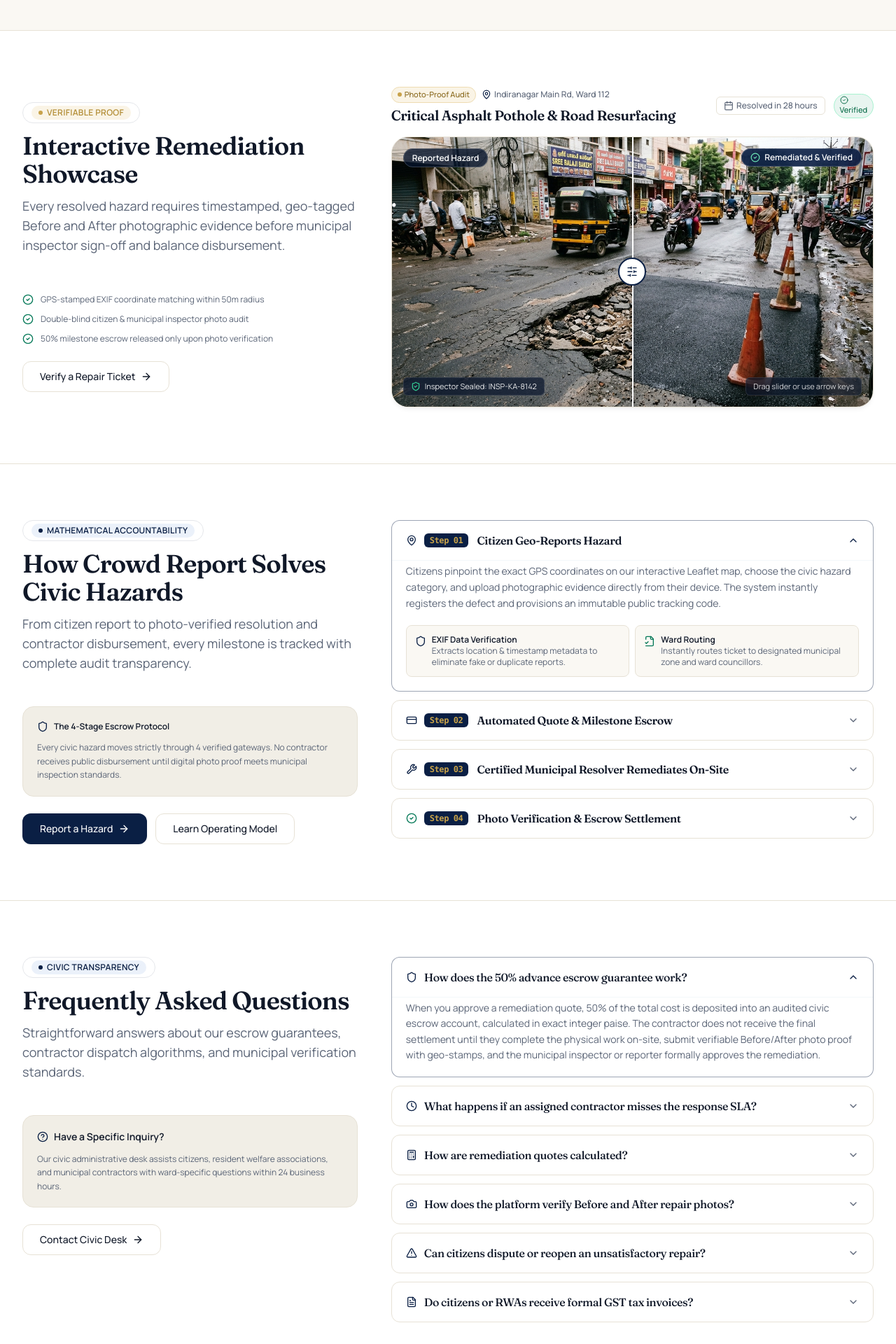
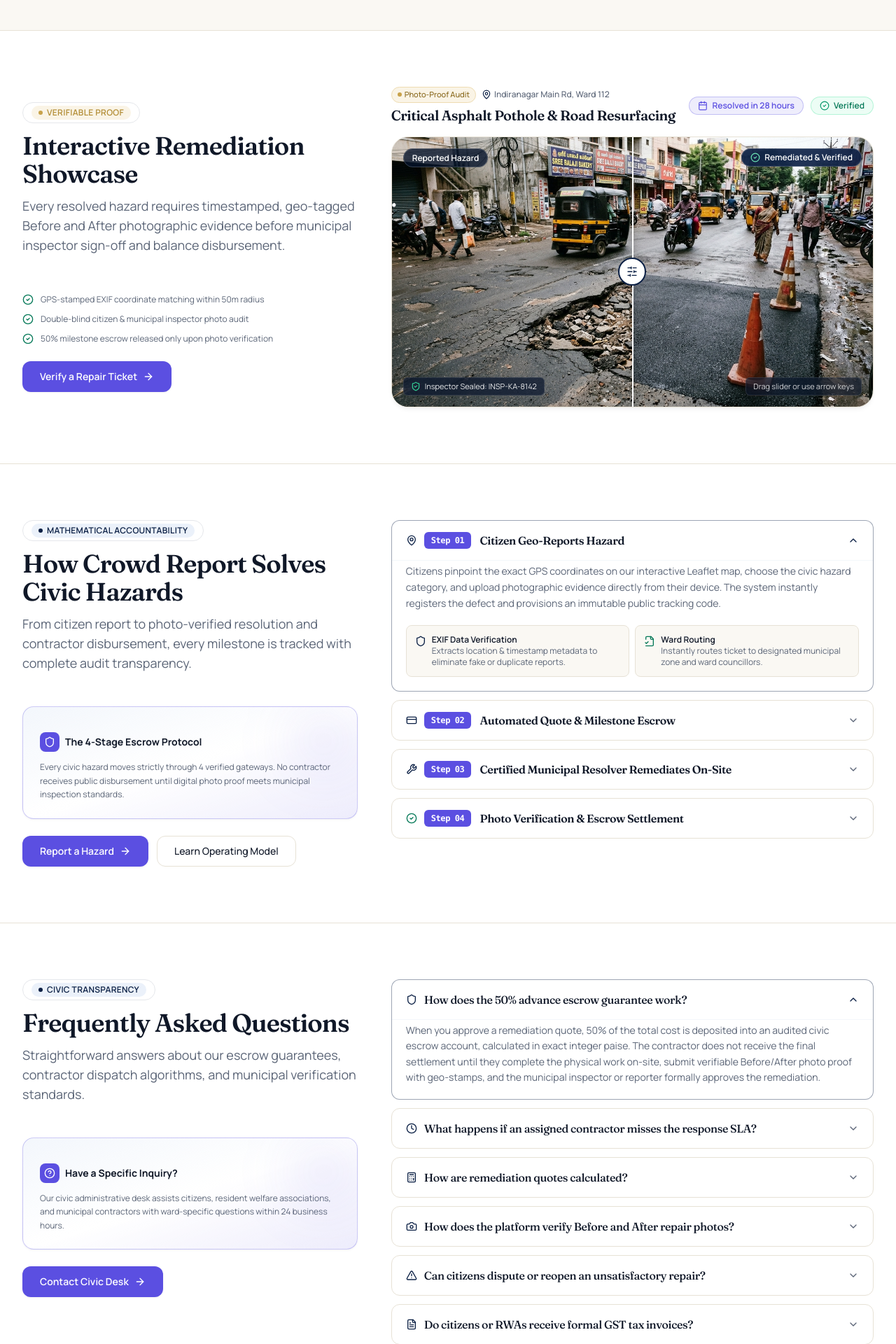
Before and after one commit to harshitsinghsln185-cloud/cityReport, a React (Vite) app in the folder client/: page / in a window 1280 px wide. Shown: the part 1180-3100 px from the top of the page at 70% size. Built offline with nearby package versions, Linux system fonts and the light colour scheme; no server answers.

Commit message:
feat(home): add theme color grading to cards and purple accent styling to action buttons and badges

```diff
--- a/client/src/components/public/BeforeAfterSlider.tsx
+++ b/client/src/components/public/BeforeAfterSlider.tsx
@@ -78,15 +78,15 @@ export const BeforeAfterSlider: React.FC<BeforeAfterSliderProps> = ({
           </h3>
         </div>
 
-        <div className="flex items-center gap-3 shrink-0">
-          <span className="text-xs text-secondaryText flex items-center gap-1 font-medium bg-white px-2.5 py-1 rounded-md border border-border">
-            <Calendar className="w-3.5 h-3.5 text-muted" />
-            {date}
+        <div className="flex items-center gap-2.5 shrink-0 flex-wrap sm:flex-nowrap">
+          <span className="text-xs text-[#5B4FE1] bg-[#5B4FE1]/10 border border-[#5B4FE1]/30 px-3 py-1 rounded-full flex flex-row items-center gap-1.5 font-semibold shadow-xs whitespace-nowrap">
+            <Calendar className="w-3.5 h-3.5 text-[#5B4FE1] shrink-0" />
+            <span>{date}</span>
           </span>
-          <Badge variant="success" size="sm">
-            <CheckCircle2 className="w-3 h-3 mr-1" />
-            Verified
-          </Badge>
+          <span className="inline-flex flex-row items-center gap-1.5 px-3 py-1 rounded-full text-xs font-semibold bg-emerald-50 text-emerald-700 border border-emerald-200/80 shadow-xs whitespace-nowrap shrink-0">
+            <CheckCircle2 className="w-3.5 h-3.5 text-emerald-600 shrink-0" />
+            <span>Verified</span>
+          </span>
         </div>
       </div>
 
--- a/client/src/components/public/FaqSection.tsx
+++ b/client/src/components/public/FaqSection.tsx
@@ -86,9 +86,12 @@ export const FaqSection: React.FC = () => {
                 className="mb-6"
               />
 
-              <div className="p-5 rounded-card bg-surfaceAlt border border-border space-y-3 mb-6">
-                <div className="flex items-center gap-2 text-ink font-semibold text-sm">
-                  <HelpCircle className="w-4 h-4 text-primary shrink-0" />
+              <div className="p-6 rounded-card bg-gradient-to-br from-primary-light/60 via-white to-[#5B4FE1]/10 border border-[#5B4FE1]/30 shadow-subtle space-y-3 mb-6 relative overflow-hidden">
+                <div className="absolute top-0 right-0 w-24 h-24 bg-[#5B4FE1]/10 rounded-full blur-2xl pointer-events-none" />
+                <div className="flex items-center gap-2 text-ink font-bold text-sm">
+                  <div className="w-7 h-7 rounded-lg bg-[#5B4FE1] text-white flex items-center justify-center shrink-0 shadow-xs">
+                    <HelpCircle className="w-4 h-4" />
+                  </div>
                   <span>Have a Specific Inquiry?</span>
                 </div>
                 <p className="text-xs text-secondaryText leading-relaxed">
@@ -97,7 +100,7 @@ export const FaqSection: React.FC = () => {
               </div>
 
               <Link to="/query">
-                <Button variant="outline" size="md" rightIcon={<ArrowRight className="w-4 h-4" />}>
+                <Button variant="purple" size="md" rightIcon={<ArrowRight className="w-4 h-4" />}>
                   Contact Civic Desk
                 </Button>
               </Link>
--- a/client/src/components/public/HowItWorks.tsx
+++ b/client/src/components/public/HowItWorks.tsx
@@ -21,7 +21,7 @@ const HOW_IT_WORKS_STEPS: AccordionItemData[] = [
     id: 'step-01',
     title: (
       <div className="flex items-center gap-3 flex-wrap">
-        <span className="text-xs font-mono font-bold px-2 py-0.5 rounded-md bg-navy text-gold shrink-0">
+        <span className="text-xs font-mono font-bold px-2.5 py-1 rounded-md bg-[#5B4FE1] text-white shadow-xs shrink-0">
           Step 01
         </span>
         <span className="font-heading font-semibold text-base text-ink">
@@ -58,7 +58,7 @@ const HOW_IT_WORKS_STEPS: AccordionItemData[] = [
     id: 'step-02',
     title: (
       <div className="flex items-center gap-3 flex-wrap">
-        <span className="text-xs font-mono font-bold px-2 py-0.5 rounded-md bg-navy text-gold shrink-0">
+        <span className="text-xs font-mono font-bold px-2.5 py-1 rounded-md bg-[#5B4FE1] text-white shadow-xs shrink-0">
           Step 02
         </span>
         <span className="font-heading font-semibold text-base text-ink">
@@ -95,7 +95,7 @@ const HOW_IT_WORKS_STEPS: AccordionItemData[] = [
     id: 'step-03',
     title: (
       <div className="flex items-center gap-3 flex-wrap">
-        <span className="text-xs font-mono font-bold px-2 py-0.5 rounded-md bg-navy text-gold shrink-0">
+        <span className="text-xs font-mono font-bold px-2.5 py-1 rounded-md bg-[#5B4FE1] text-white shadow-xs shrink-0">
           Step 03
         </span>
         <span className="font-heading font-semibold text-base text-ink">
@@ -132,7 +132,7 @@ const HOW_IT_WORKS_STEPS: AccordionItemData[] = [
     id: 'step-04',
     title: (
       <div className="flex items-center gap-3 flex-wrap">
-        <span className="text-xs font-mono font-bold px-2 py-0.5 rounded-md bg-navy text-gold shrink-0">
+        <span className="text-xs font-mono font-bold px-2.5 py-1 rounded-md bg-[#5B4FE1] text-white shadow-xs shrink-0">
           Step 04
         </span>
         <span className="font-heading font-semibold text-base text-ink">
@@ -184,10 +184,13 @@ export const HowItWorks: React.FC = () => {
                 className="mb-6"
               />
 
-              <div className="p-5 rounded-card bg-surfaceAlt border border-border space-y-3 text-xs mb-6">
-                <div className="flex items-center gap-2 font-semibold text-ink">
-                  <Shield className="w-4 h-4 text-primary shrink-0" />
-                  <span>The 4-Stage Escrow Protocol</span>
+              <div className="p-6 rounded-card bg-gradient-to-br from-primary-light/60 via-white to-[#5B4FE1]/10 border border-[#5B4FE1]/30 shadow-subtle space-y-3 text-xs mb-6 relative overflow-hidden">
+                <div className="absolute top-0 right-0 w-24 h-24 bg-[#5B4FE1]/10 rounded-full blur-2xl pointer-events-none" />
+                <div className="flex items-center gap-2 font-bold text-ink">
+                  <div className="w-7 h-7 rounded-lg bg-[#5B4FE1] text-white flex items-center justify-center shrink-0 shadow-xs">
+                    <Shield className="w-4 h-4" />
+                  </div>
+                  <span className="text-sm">The 4-Stage Escrow Protocol</span>
                 </div>
                 <p className="text-secondaryText leading-relaxed">
                   Every civic hazard moves strictly through 4 verified gateways. No contractor receives public disbursement until digital photo proof meets municipal inspection standards.
@@ -196,7 +199,7 @@ export const HowItWorks: React.FC = () => {
 
               <div className="flex flex-col sm:flex-row items-stretch sm:items-center gap-3">
                 <Link to="/user/report-issue">
-                  <Button variant="primary" size="md" rightIcon={<ArrowRight className="w-4 h-4" />}>
+                  <Button variant="purple" size="md" rightIcon={<ArrowRight className="w-4 h-4" />}>
                     Report a Hazard
                   </Button>
                 </Link>
--- a/client/src/components/public/ServiceCard.tsx
+++ b/client/src/components/public/ServiceCard.tsx
@@ -20,19 +20,22 @@ export const ServiceCard: React.FC<ServiceCardProps> = ({ category }) => {
       isInteractive
       radius="card"
       variant="base"
-      className="h-full flex flex-col justify-between group hover:border-primary/40 hover:shadow-cardHover transition-all duration-200"
+      className="h-full flex flex-col justify-between group hover:border-[#5B4FE1]/50 hover:shadow-cardHover transition-all duration-200 bg-gradient-to-b from-white via-white to-[#5B4FE1]/5 border border-border overflow-hidden relative"
     >
+      {/* Decorative top accent hairline */}
+      <div className="absolute top-0 left-0 right-0 h-1 bg-gradient-to-r from-navy via-[#5B4FE1] to-gold opacity-80 group-hover:opacity-100 transition-opacity" />
+
       <div>
-        <div className="flex items-start justify-between gap-3 mb-3.5">
-          <div className="w-11 h-11 rounded-xl bg-lavender text-primary flex items-center justify-center shrink-0 group-hover:scale-105 transition-transform shadow-xs">
+        <div className="flex items-start justify-between gap-3 mb-3.5 pt-1">
+          <div className="w-11 h-11 rounded-xl bg-[#5B4FE1]/10 text-[#5B4FE1] border border-[#5B4FE1]/20 flex items-center justify-center shrink-0 group-hover:scale-105 group-hover:bg-[#5B4FE1] group-hover:text-white transition-all shadow-xs">
             <Wrench className="w-5 h-5" />
           </div>
-          <Badge variant="gold" size="sm" className="font-semibold">
+          <Badge variant="gold" size="sm" className="font-semibold shadow-xs">
             From ₹{baseFeeInr}
           </Badge>
         </div>
 
-        <h3 className="font-heading font-semibold text-lg text-ink mb-2 group-hover:text-primary transition-colors">
+        <h3 className="font-heading font-semibold text-lg text-ink mb-2 group-hover:text-[#5B4FE1] transition-colors">
           {category.name}
         </h3>
 
@@ -44,18 +47,18 @@ export const ServiceCard: React.FC<ServiceCardProps> = ({ category }) => {
       <div>
         <div className="pt-3.5 border-t border-border grid grid-cols-2 gap-2 text-xs text-muted mb-4 font-medium">
           <div className="flex items-center gap-1.5">
-            <Clock className="w-3.5 h-3.5 text-primary shrink-0" />
+            <Clock className="w-3.5 h-3.5 text-[#5B4FE1] shrink-0" />
             <span className="tabular-nums">{category.estimatedResolutionHours || 48}h SLA</span>
           </div>
           <div className="flex items-center gap-1.5">
-            <MapPin className="w-3.5 h-3.5 text-primary shrink-0" />
+            <MapPin className="w-3.5 h-3.5 text-[#5B4FE1] shrink-0" />
             <span className="tabular-nums">{category.freeRadiusKm || 5} km Free Base</span>
           </div>
         </div>
 
         <Link
           to={`/user/report-issue?category=${encodeURIComponent(category._id)}`}
-          className="inline-flex items-center justify-between w-full px-3.5 py-2.5 rounded-lg bg-canvas group-hover:bg-lavender/70 text-primary text-xs font-semibold transition-colors focus:outline-none focus-visible:ring-2 focus-visible:ring-primary"
+          className="inline-flex items-center justify-between w-full px-3.5 py-2.5 rounded-lg bg-canvas group-hover:bg-[#5B4FE1] text-[#5B4FE1] group-hover:text-white text-xs font-semibold transition-all shadow-xs focus:outline-none focus-visible:ring-2 focus-visible:ring-[#5B4FE1]"
         >
           <span>Report This Hazard</span>
           <ArrowRight className="w-4 h-4 group-hover:translate-x-1 transition-transform" />
--- a/client/src/components/public/TestimonialsTrust.tsx
+++ b/client/src/components/public/TestimonialsTrust.tsx
@@ -67,11 +67,14 @@ export const TestimonialsTrust: React.FC = () => {
             <Reveal key={t.name} delay={idx * 0.1}>
               <Card
                 variant="base"
-                className="h-full flex flex-col justify-between bg-white border-border hover:shadow-cardHover transition-all duration-200"
+                className="h-full flex flex-col justify-between bg-gradient-to-b from-white via-white to-[#5B4FE1]/5 border border-border hover:border-[#5B4FE1]/50 hover:shadow-cardHover transition-all duration-200 relative overflow-hidden"
               >
+                {/* Decorative top accent hairline */}
+                <div className="absolute top-0 left-0 right-0 h-1 bg-gradient-to-r from-navy via-[#5B4FE1] to-gold opacity-80" />
+
                 <div>
                   {/* Star Rating & SLA tag */}
-                  <div className="flex items-center justify-between gap-2 mb-4">
+                  <div className="flex items-center justify-between gap-2 mb-4 pt-1">
                     <div className="flex items-center gap-1 text-gold">
                       {[...Array(t.rating)].map((_, i) => (
                         <Star key={i} className="w-4 h-4 fill-current" />
@@ -84,7 +87,7 @@ export const TestimonialsTrust: React.FC = () => {
 
                   {/* Hazard context tag */}
                   <div className="text-xs font-semibold text-primary mb-2 flex items-center gap-1.5">
-                    <Quote className="w-3.5 h-3.5 text-primary/40 shrink-0" />
+                    <Quote className="w-3.5 h-3.5 text-[#5B4FE1] shrink-0" />
                     <span>{t.hazardType}</span>
                   </div>
 
@@ -95,13 +98,13 @@ export const TestimonialsTrust: React.FC = () => {
                 </div>
 
                 <div className="pt-4 border-t border-border flex items-center gap-3">
-                  <div className="w-10 h-10 rounded-full bg-lavender text-primary font-heading font-bold flex items-center justify-center shrink-0">
+                  <div className="w-10 h-10 rounded-full bg-gradient-to-br from-navy to-[#5B4FE1] text-white font-heading font-bold flex items-center justify-center shrink-0 shadow-xs">
                     {t.name.charAt(0)}
                   </div>
                   <div className="min-w-0">
                     <p className="font-heading font-semibold text-sm text-ink truncate flex items-center gap-1.5">
                       <span>{t.name}</span>
-                      <CheckCircle2 className="w-3.5 h-3.5 text-primary shrink-0" />
+                      <CheckCircle2 className="w-3.5 h-3.5 text-emerald-600 shrink-0" />
                     </p>
                     <p className="text-[11px] text-muted truncate">{t.role}</p>
                     <p className="text-[11px] text-slate-400 truncate">{t.location}</p>
@@ -120,8 +123,8 @@ export const TestimonialsTrust: React.FC = () => {
             </p>
 
             <div className="grid grid-cols-2 sm:grid-cols-4 gap-4">
-              <div className="p-4 rounded-xl bg-white border border-border flex items-center gap-3 text-left">
-                <div className="w-9 h-9 rounded-lg bg-indigo/10 text-indigo flex items-center justify-center shrink-0">
+              <div className="p-4 rounded-xl bg-gradient-to-br from-white to-[#5B4FE1]/5 border border-border hover:border-[#5B4FE1]/40 transition-all flex items-center gap-3 text-left shadow-xs">
+                <div className="w-9 h-9 rounded-lg bg-[#5B4FE1]/10 text-[#5B4FE1] flex items-center justify-center shrink-0">
                   <ShieldCheck className="w-5 h-5" />
                 </div>
                 <div>
@@ -130,7 +133,7 @@ export const TestimonialsTrust: React.FC = () => {
                 </div>
               </div>
 
-              <div className="p-4 rounded-xl bg-white border border-border flex items-center gap-3 text-left">
+              <div className="p-4 rounded-xl bg-gradient-to-br from-white to-[#5B4FE1]/5 border border-border hover:border-[#5B4FE1]/40 transition-all flex items-center gap-3 text-left shadow-xs">
                 <div className="w-9 h-9 rounded-lg bg-primary/10 text-primary flex items-center justify-center shrink-0">
                   <Award className="w-5 h-5" />
                 </div>
@@ -140,7 +143,7 @@ export const TestimonialsTrust: React.FC = () => {
                 </div>
               </div>
 
-              <div className="p-4 rounded-xl bg-white border border-border flex items-center gap-3 text-left">
+              <div className="p-4 rounded-xl bg-gradient-to-br from-white to-[#5B4FE1]/5 border border-border hover:border-[#5B4FE1]/40 transition-all flex items-center gap-3 text-left shadow-xs">
                 <div className="w-9 h-9 rounded-lg bg-emerald-50 text-emerald-600 flex items-center justify-center shrink-0">
                   <CheckCircle2 className="w-5 h-5" />
                 </div>
--- a/client/src/components/ui/Button.tsx
+++ b/client/src/components/ui/Button.tsx
@@ -2,7 +2,7 @@ import React from 'react';
 import { Loader2 } from 'lucide-react';
 
 export interface ButtonProps extends React.ButtonHTMLAttributes<HTMLButtonElement> {
-  variant?: 'primary' | 'secondary' | 'accent' | 'gold' | 'danger' | 'outline' | 'ghost' | 'navy';
+  variant?: 'primary' | 'secondary' | 'accent' | 'gold' | 'danger' | 'outline' | 'ghost' | 'navy' | 'purple';
   size?: 'xs' | 'sm' | 'md' | 'lg';
   isLoading?: boolean;
   leftIcon?: React.ReactNode;
@@ -41,6 +41,8 @@ export const Button: React.FC<ButtonProps> = ({
       'bg-accent text-primary font-semibold hover:bg-accent-hover shadow-sm hover:shadow hover:-translate-y-0.5 active:translate-y-0 border border-accent/20',
     navy:
       'bg-navy text-gold hover:bg-navy-muted font-semibold shadow-sm hover:shadow-cardHover hover:-translate-y-0.5 active:translate-y-0 border border-gold/30',
+    purple:
+      'bg-[#5B4FE1] text-white hover:bg-[#4A3FD0] font-semibold shadow-sm hover:shadow-cardHover hover:-translate-y-0.5 active:translate-y-0 border border-[#5B4FE1]/30 focus-visible:ring-[#5B4FE1]',
     danger:
       'bg-status-danger text-white hover:bg-[#991B1B] focus-visible:ring-red-400 shadow-sm hover:shadow hover:-translate-y-0.5 active:translate-y-0',
     outline:
--- a/client/src/pages/public/Home.tsx
+++ b/client/src/pages/public/Home.tsx
@@ -94,7 +94,7 @@ export const Home: React.FC = () => {
               subtitle="Certified municipal categories ready for immediate citizen reporting, automated tariff computation, and proximity-based contractor assignment."
               actions={
                 <Link to="/services">
-                  <Button variant="outline" size="sm" rightIcon={<ArrowRight className="w-4 h-4" />}>
+                  <Button variant="purple" size="sm" rightIcon={<ArrowRight className="w-4 h-4" />}>
                     View All Categories
                   </Button>
                 </Link>
@@ -152,7 +152,7 @@ export const Home: React.FC = () => {
                 </div>
 
                 <Link to="/track">
-                  <Button variant="outline" size="md" rightIcon={<ArrowRight className="w-4 h-4" />}>
+                  <Button variant="purple" size="md" rightIcon={<ArrowRight className="w-4 h-4" />}>
                     Verify a Repair Ticket
                   </Button>
                 </Link>
```
